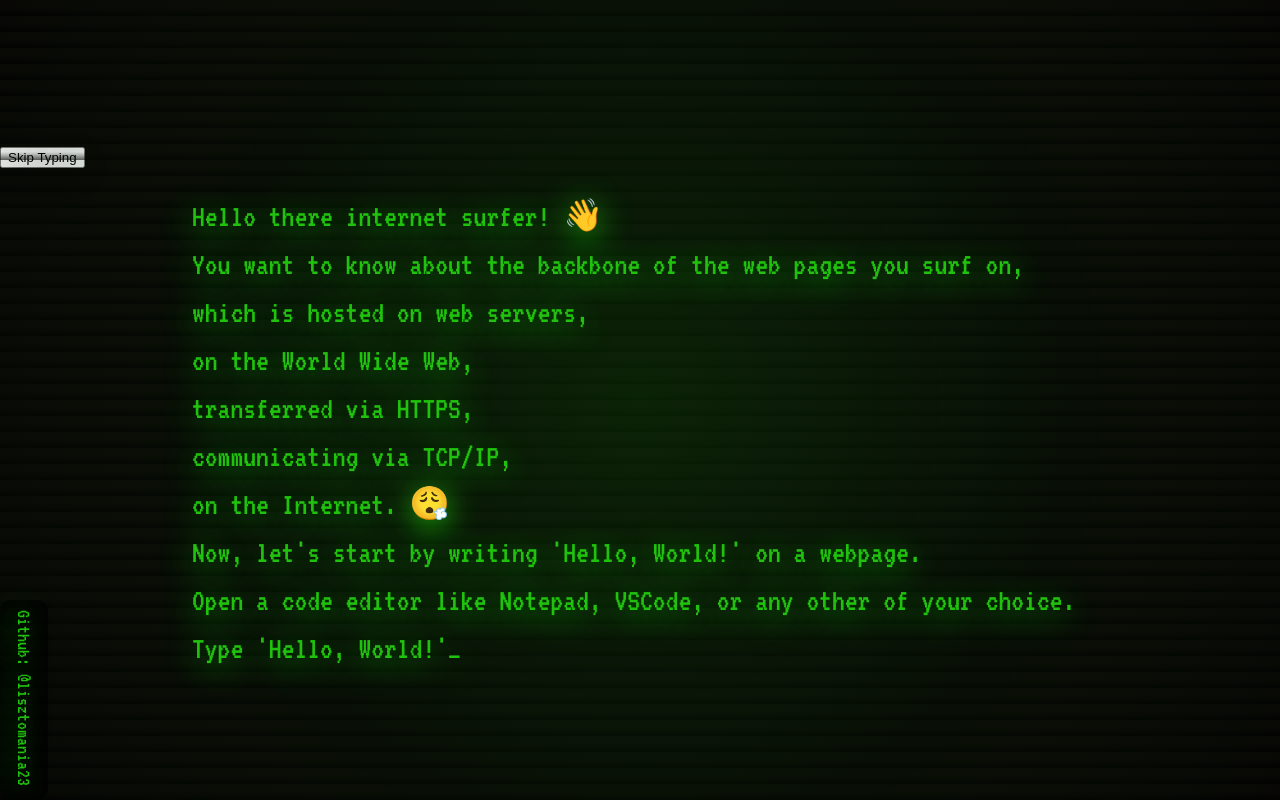
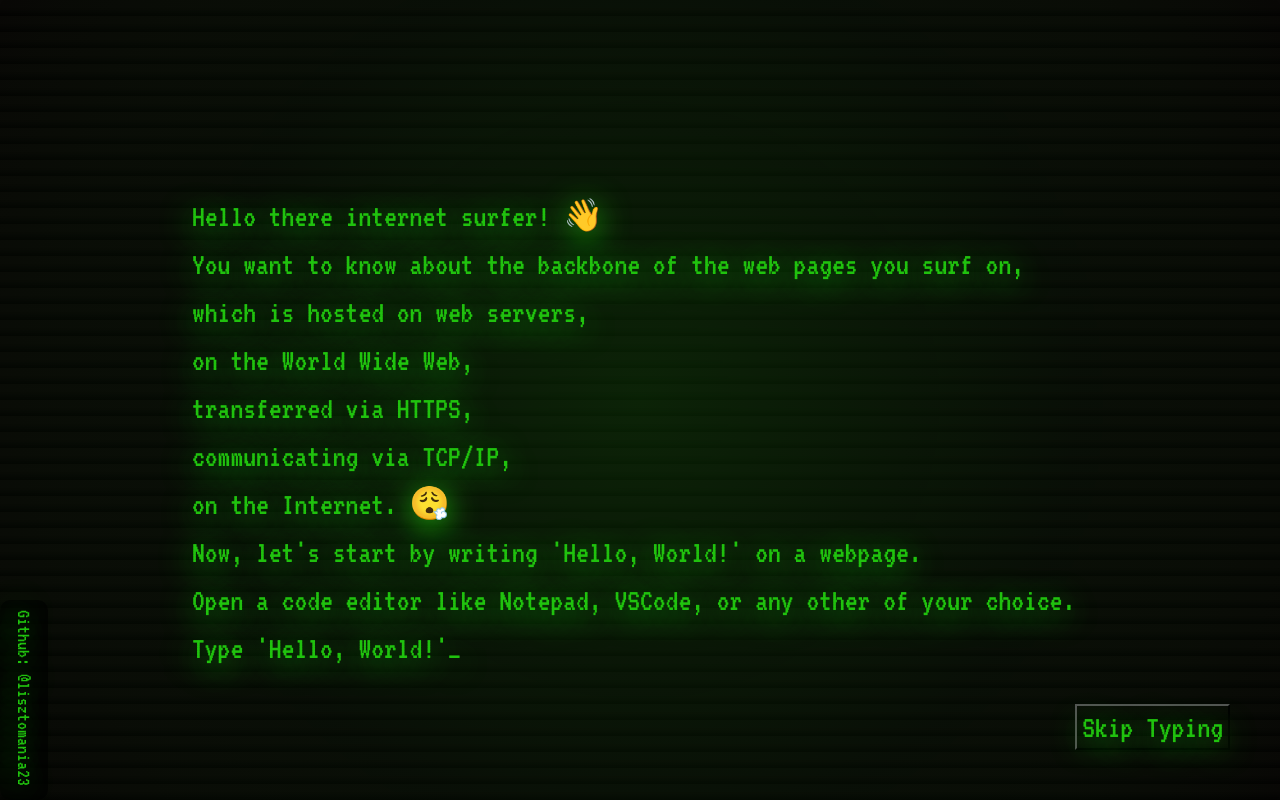
Before and after one commit to lisztomania23/html-in-10min, a plain HTML site: page index.html in a window 1280 px wide. Drawn offline with Linux system fonts and the light colour scheme.

Commit message:
Update style.css

```diff
--- a/style.css
+++ b/style.css
@@ -137,11 +137,31 @@ body::before {
     font-size: 20px;
 }
 
-html,
-body a {
-    cursor: url("img/icons8-select-cursor-24.png"), auto
+button {
+    position: fixed;
+    bottom: 0;
+    right: 0;
+    font-family: "VT323", monospace;
+    font-size: 1rem;
+    padding: 5px;
+    margin-bottom: 50px;
+    margin-right: 50px;
+    color: rgb(var(--main));
+    background-color: rgb(var(--black));
+    z-index: 10;
 }
 
+button:focus {
+    cursor: url("img/icons8-select-cursor-24.png"), auto;
+}
+
+html,
+body a,
+button {
+    cursor: url("img/icons8-select-cursor-24.png"), auto;
+}
+
+button,
 a:hover {
-    cursor: url("img/icons8-hand-cursor-32.png"), auto
+    cursor: url("img/icons8-hand-cursor-32.png"), auto;
 }
```
